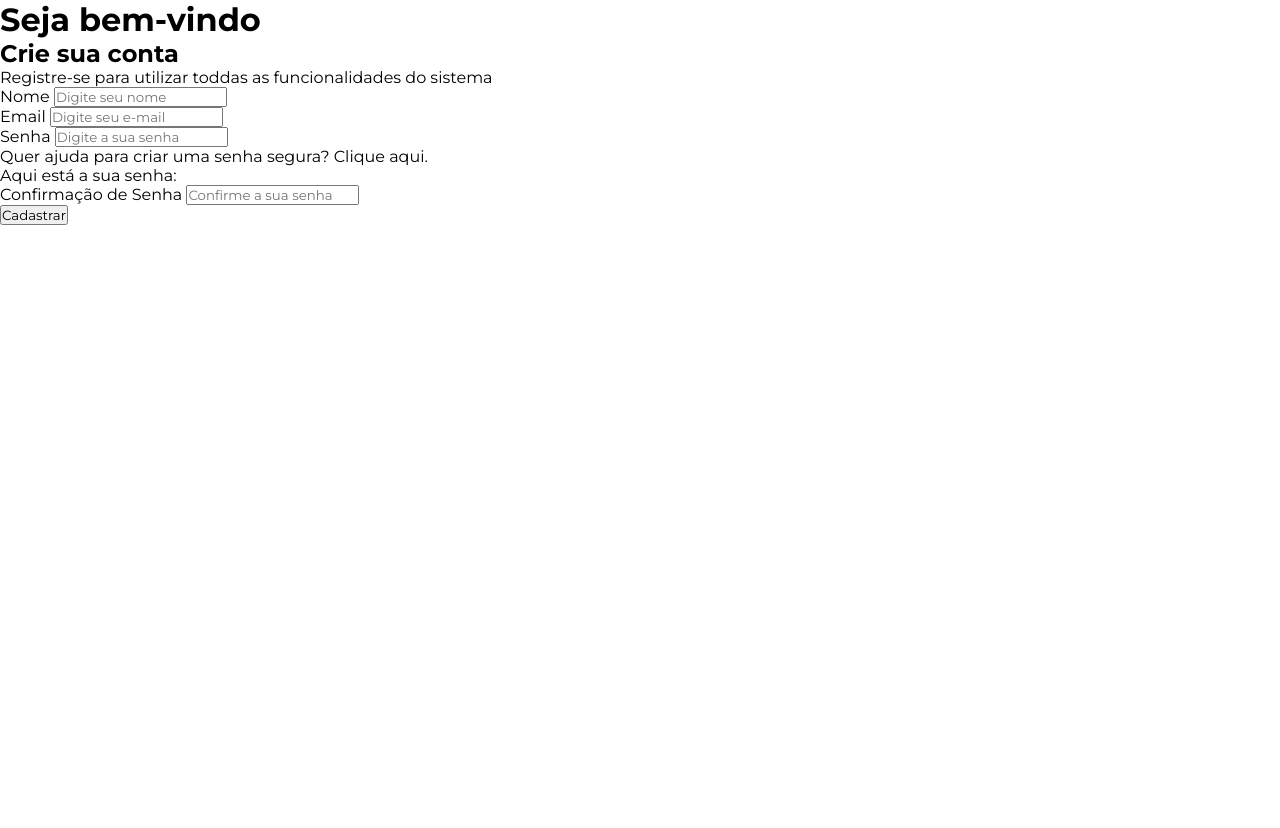
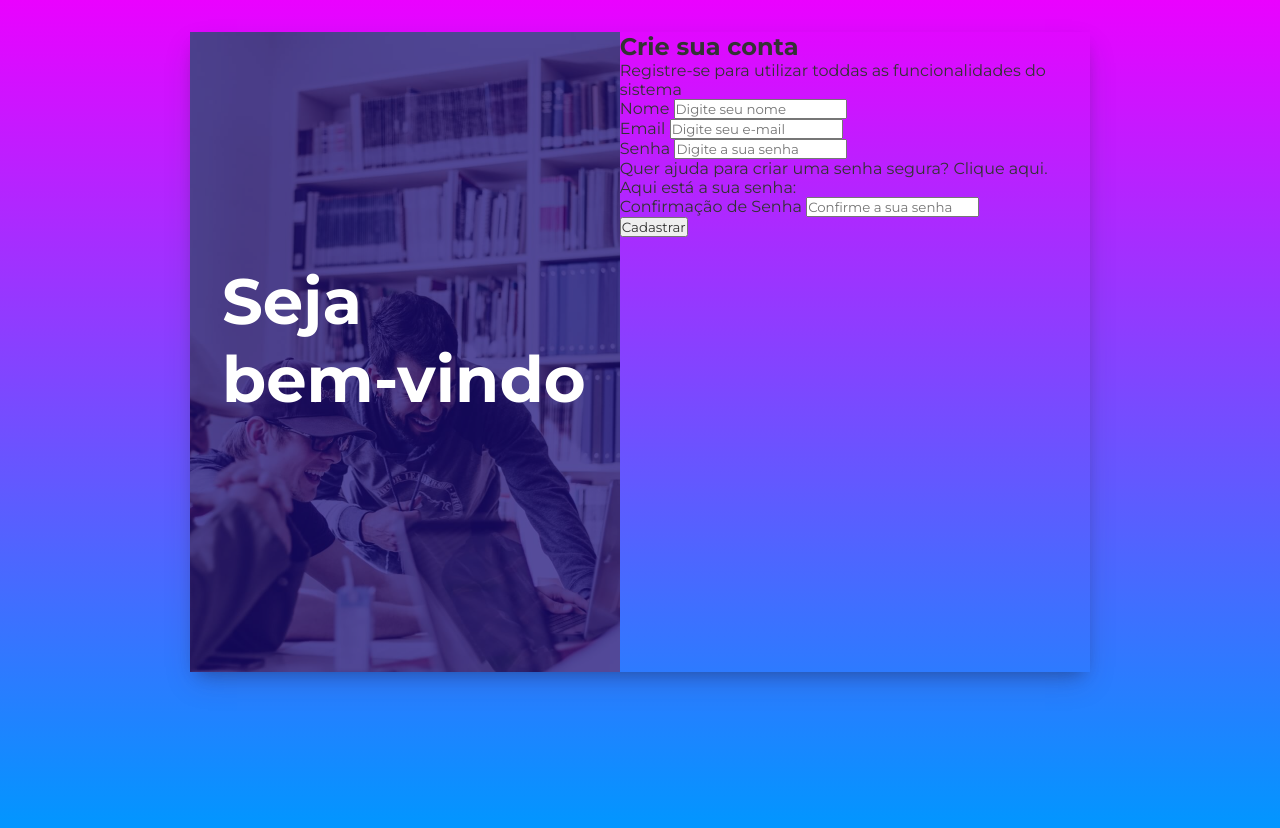
Before and after one commit to joaolucasalves010/password_generator_js, a plain HTML site: page index.html in a window 1280 px wide. Before the commit the page ends 800 px from the top, so only its background shows below. Drawn offline with Linux system fonts and the light colour scheme.

Commit message:
estilizando container e bg

```diff
--- a/style.css
+++ b/style.css
@@ -2,4 +2,50 @@
   padding: 0;
   margin: 0;
   font-family: "Montserrat", sans-serif;
+  box-sizing: border-box;
+  color: #333;
 }
+
+html,
+body {
+  height: auto;
+  min-height: 100vh;
+}
+
+html {
+  background: linear-gradient(180deg, rgba(234, 2, 255, 1) 0%, #0097ff 100%);
+}
+
+input:focus {
+  outline: none;
+}
+
+#register-container {
+  max-width: 900px;
+  min-height: 80vh;
+  margin: 2rem auto;
+  display: flex;
+  box-shadow: rgba(50, 50, 93, 0.25) 0px 13px 27px -5px,
+    rgba(0, 0, 0, 0.3) 0px 8px 16px -8px;
+}
+
+#register-banner {
+  background: url("./assets/bg-form.jpg") center;
+  width: 50%;
+  background-size: cover;
+}
+
+#banner-layer {
+  background-color: rgba(25, 11, 122, 0.7);
+  height: 100%;
+  padding: 2rem;
+  display: flex;
+  align-items: center;
+}
+
+#register-banner h1 {
+  font-size: 4rem;
+  color: #fff;
+  margin-bottom: 1.5rem;
+  word-spacing: 50rem; /* quebra linha entre palavras  */
+}
```
